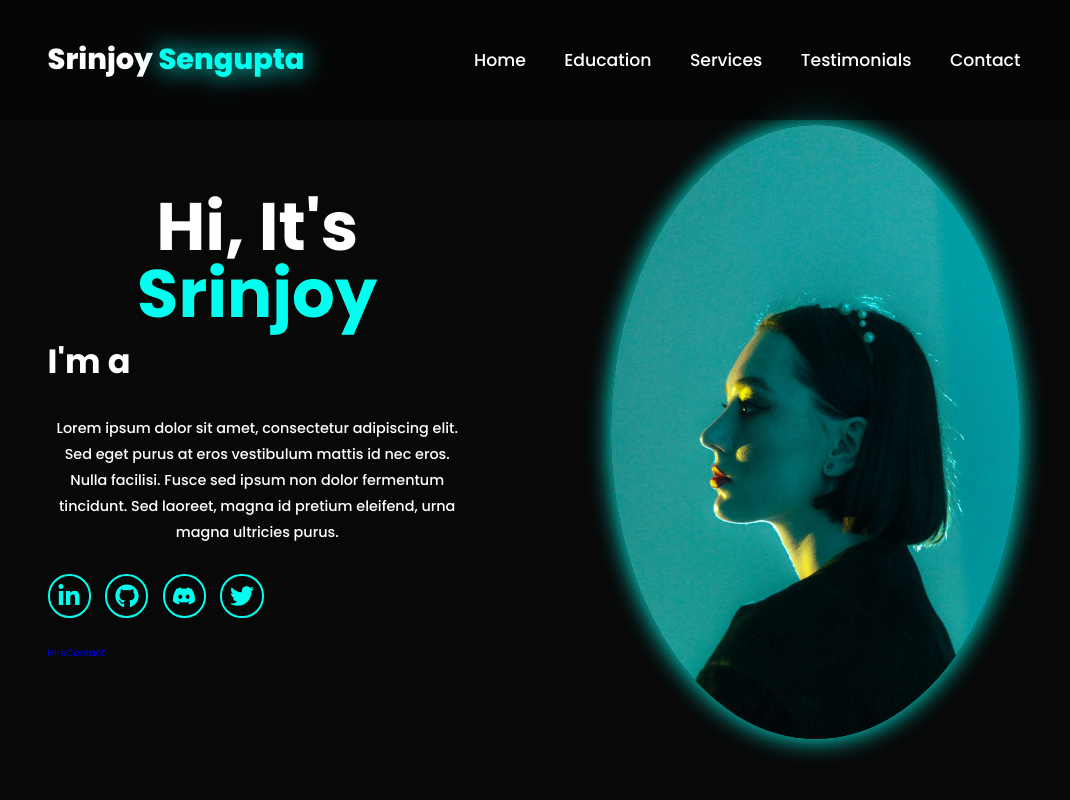
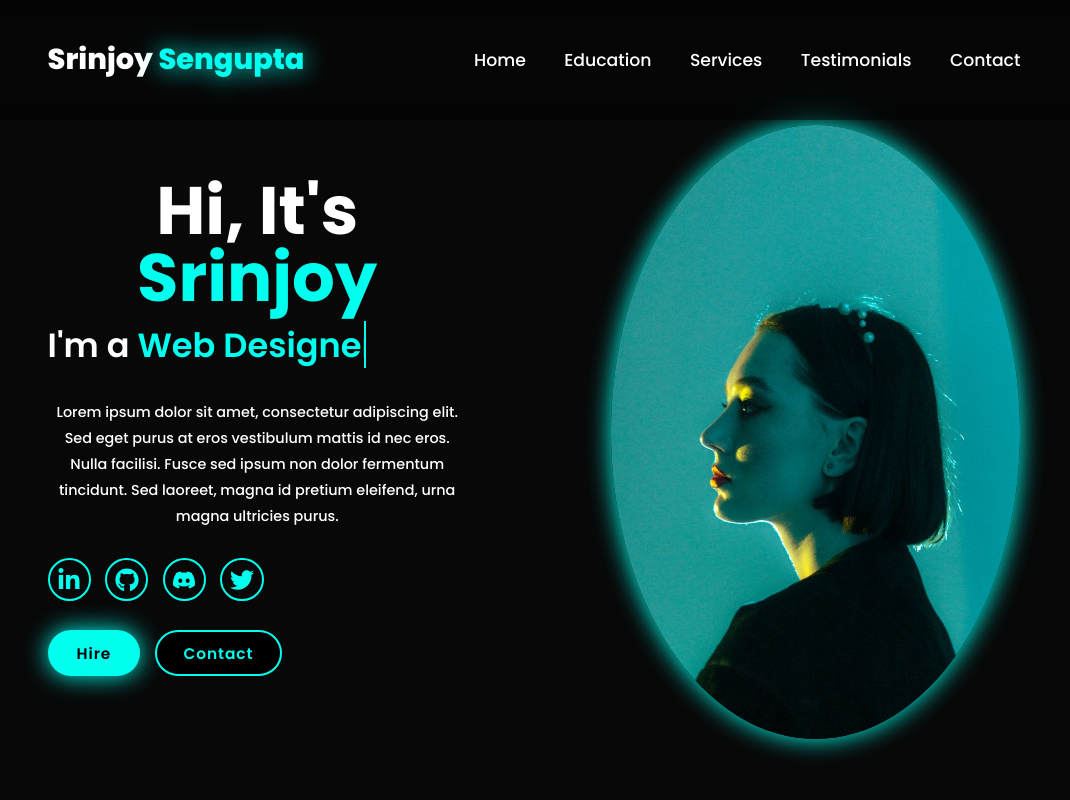
Before and after one commit to Srinjoy003/personal-portfolio, a Next.js app: page / in a window 1280 px wide. Shown: the top 800 px of the page, without its empty margins (106-1176 px from the left). Built offline with nearby package versions, Linux system fonts and the light colour scheme.

Commit message:
Finished Timeline

```diff
--- /dev/null
+++ b/app/components/timeline.tsx
@@ -0,0 +1,69 @@
+import React from "react";
+
+function Timeline() {
+	return (
+		<section className="education" id="education">
+			<h2 className="heading">Education</h2>
+
+			<div className="timeline-items">
+				<div className="timeline-item">
+					<div className="timeline-dot"></div>
+					<div className="timeline-date">2021</div>
+					<div className="timeline-content">
+						<h3>High School</h3>
+						<p>
+							Lorem ipsum dolor sit amet consectetur adipisicing elit. Illo,
+							magni explicabo doloremque error quibusdam recusandae accusantium
+							porro molestias odit, ut harum dicta vel corporis doloribus
+							dolore! Eius veritatis tempora provident.
+						</p>
+					</div>
+				</div>
+
+				<div className="timeline-item">
+					<div className="timeline-dot"></div>
+					<div className="timeline-date">2022</div>
+					<div className="timeline-content">
+						<h3>University</h3>
+						<p>
+							Lorem ipsum dolor sit amet consectetur adipisicing elit. Illo,
+							magni explicabo doloremque error quibusdam recusandae accusantium
+							porro molestias odit, ut harum dicta vel corporis doloribus
+							dolore! Eius veritatis tempora provident.
+						</p>
+					</div>
+				</div>
+
+				<div className="timeline-item">
+					<div className="timeline-dot"></div>
+					<div className="timeline-date">2023</div>
+					<div className="timeline-content">
+						<h3>Internship</h3>
+						<p>
+							Lorem ipsum dolor sit amet consectetur adipisicing elit. Illo,
+							magni explicabo doloremque error quibusdam recusandae accusantium
+							porro molestias odit, ut harum dicta vel corporis doloribus
+							dolore! Eius veritatis tempora provident.
+						</p>
+					</div>
+				</div>
+
+				<div className="timeline-item">
+					<div className="timeline-dot"></div>
+					<div className="timeline-date">2024</div>
+					<div className="timeline-content">
+						<h3>Job 1</h3>
+						<p>
+							Lorem ipsum dolor sit amet consectetur adipisicing elit. Illo,
+							magni explicabo doloremque error quibusdam recusandae accusantium
+							porro molestias odit, ut harum dicta vel corporis doloribus
+							dolore! Eius veritatis tempora provident.
+						</p>
+					</div>
+				</div>
+			</div>
+		</section>
+	);
+}
+
+export default Timeline;
--- a/app/globals.css
+++ b/app/globals.css
@@ -163,8 +163,248 @@ span {
 }
 
 .social-icons a:hover {
-  color: var(--main-color);
+  color: var(--text-color);
   transform: scale(1.3) translateY(-5px);
   box-shadow: 0 0 25px var(--main-color);
   background-color: var(--main-color);
 }
+
+.btn {
+  display: inline-block;
+  padding: 1rem 2.8rem;
+  background: var(--main-color);
+  box-shadow: 0 0 25px var(--main-color);
+  border-radius: 4rem;
+  font-size: 1.6rem;
+  color: black;
+  border: 2px solid transparent;
+  letter-spacing: 0.1rem;
+  font-weight: 600;
+  transition: 0.3s ease-in-out;
+  cursor: pointer;
+}
+
+.btn:hover {
+  transform: scale(1.05);
+  box-shadow: 0 0 50px var(--main-color);
+}
+
+.btn-group {
+  display: flex;
+  align-items: center;
+  gap: 1.5rem;
+}
+
+.btn-group a:nth-of-type(2) {
+  background-color: black;
+  color: var(--main-color);
+  border: 2px solid var(--main-color);
+  box-shadow: 0 0 25px transparent;
+}
+
+.btn-group a:nth-of-type(2):hover {
+  box-shadow: 0 0 25px var(--main-color);
+  background-color: var(--main-color);
+  color: black;
+}
+
+.text-animation {
+  font-size: 34px;
+  font-weight: 600;
+  min-width: 280px;
+}
+
+.text-animation span {
+  position: relative;
+}
+
+.text-animation span::before {
+  content: "Web Developer";
+  color: var(--main-color);
+  animation: words 20s infinite;
+}
+
+.text-animation span::after {
+  content: "";
+  background-color: var(--bg-color);
+  position: absolute;
+  width: calc(100% + 8px);
+  height: 100%;
+  border-left: 3px solid var(--bg-color);
+  right: -8px;
+  animation: cursor 0.6s infinite, typing 20s steps(14) infinite;
+}
+
+@keyframes cursor {
+  to {
+    border-left: 2px solid var(--main-color)
+  }
+}
+
+@keyframes words {
+
+  0%,
+  20% {
+    content: "Software Developer";
+  }
+
+  21%,
+  40% {
+    content: "Web Designer"
+  }
+
+  41%,
+  60% {
+    content: "Software Tester"
+  }
+
+  61%,
+  80% {
+    content: "Web Developer"
+  }
+
+  81%,
+  100% {
+    content: "Software Analyst"
+  }
+}
+
+@keyframes typing {
+
+  10%,
+  15%,
+  30%,
+  35%,
+  50%,
+  55%,
+  70%,
+  75%,
+  90%,
+  95% {
+    width: 0
+  }
+
+  5%,
+  20%,
+  25%,
+  40%,
+  45%,
+  60%,
+  65%,
+  80%,
+  85% {
+    width: calc(100% + 8px)
+  }
+}
+
+.heading {
+  font-size: 8rem;
+  text-align: center;
+  margin: 5rem 0;
+}
+
+.education {
+  padding: 100px 15px;
+  background: var(--second-bg-color);
+}
+
+.education h2 {
+  margin-bottom: 5rem;
+}
+
+.timeline-items {
+  max-width: 1200px;
+  margin: auto;
+  display: flex;
+  flex-wrap: wrap;
+  position: relative;
+}
+
+.timeline-items::before {
+  content: "";
+  position: absolute;
+  width: 5px;
+  height: 100%;
+  background-color: var(--main-color);
+  left: calc(50%-1px);
+}
+
+.timeline-item {
+  margin-bottom: 40px;
+  width: 100%;
+  position: relative;
+}
+
+.timeline-item:last-child {
+  margin-bottom: 0;
+}
+
+.timeline-item:nth-child(odd) {
+  padding-right: calc(50% + 30px);
+  text-align: right;
+}
+
+.timeline-item:nth-child(even) {
+  padding-left: calc(50% + 30px);
+}
+
+.timeline-dot {
+  height: 21px;
+  width: 21px;
+  background-color: var(--main-color);
+  box-shadow: 0 0 25px var(--main-color), 0 0 50px var(--main-color);
+  position: absolute;
+  left: calc(50% - 8px);
+  border-radius: 50%;
+  top: 10px
+}
+
+.timeline-date {
+  font-size: 20px;
+  font-weight: 80%;
+  color: white;
+  margin: 6px 0 15px;
+}
+
+.timeline-content {
+  background-color: var(--bg-color);
+  border: 3px solid var(--main-color);
+  padding: 30px 50px;
+  border-radius: 4rem;
+  box-shadow: 0 0 10px var(--main-color);
+  cursor: pointer;
+  transition: 0.3s ease-in-out;
+}
+
+.timeline-content:hover {
+  transform: scale(1.05);
+  box-shadow: 0 0 25px var(--main-color);
+}
+
+.timeline-content h3 {
+  font-size: 20px;
+  color: white;
+  margin: 0 0 10px;
+  font-weight: 500;
+}
+
+.timeline-content p {
+  font-size: 16px;
+  color: white;
+  font-weight: 300;
+  line-height: 22px;
+}
+
+::-webkit-scrollbar {
+  width: 15px;
+}
+
+::-webkit-scrollbar-thumb {
+  background-color: var(--main-color);
+}
+
+::-webkit-scrollbar-track {
+  background-color: var(--bg-color);
+  width: 50px;
+
+}
--- a/app/page.tsx
+++ b/app/page.tsx
@@ -2,12 +2,14 @@ import Image from "next/image";
 import { Poppins } from "next/font/google";
 import Header from "./components/header";
 import Hero from "./components/hero";
+import Timeline from "./components/timeline";
 
 export default function Home() {
 	return (
 		<>
 			<Header />
 			<Hero />
+			<Timeline />
 		</>
 	);
 }
```
